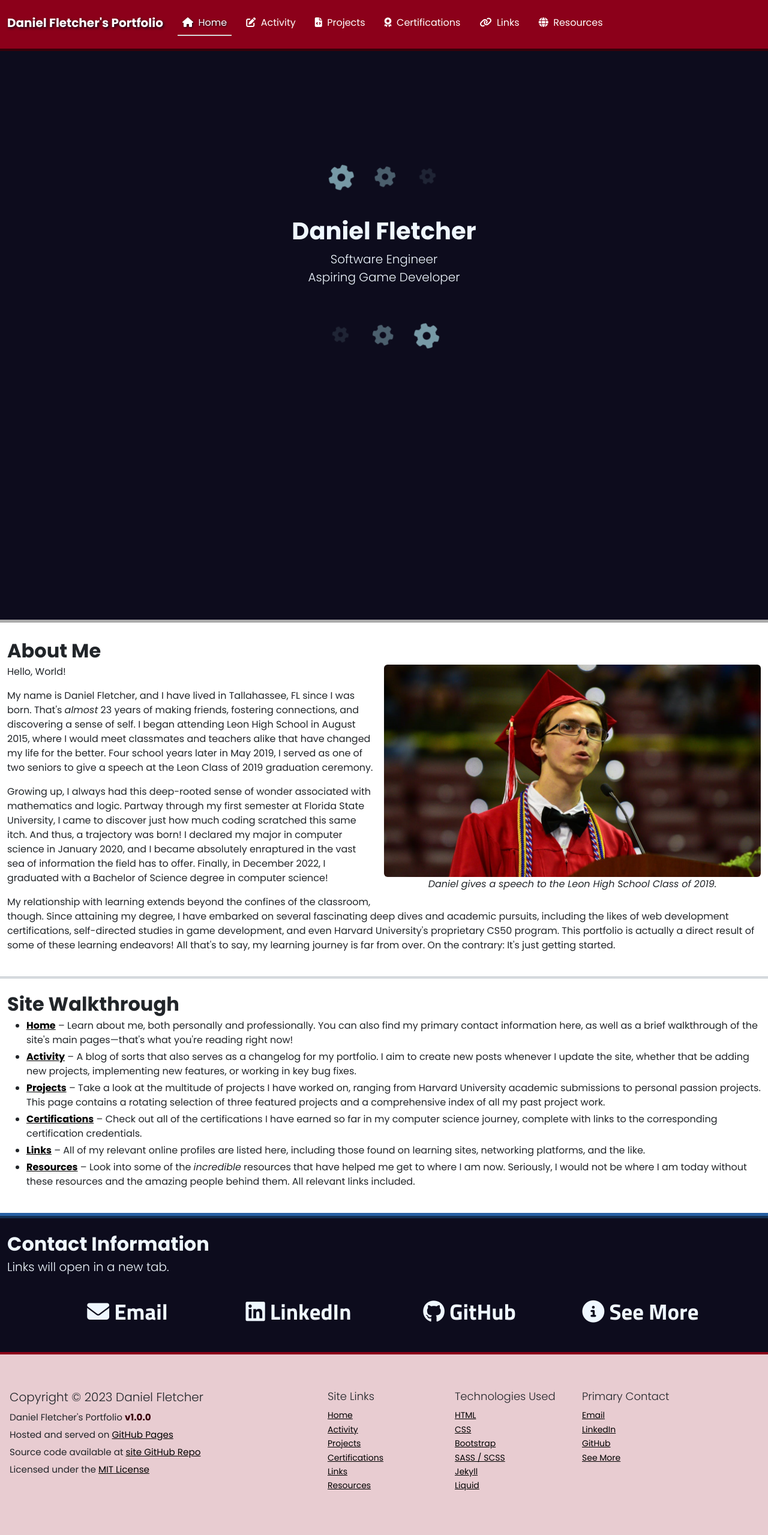
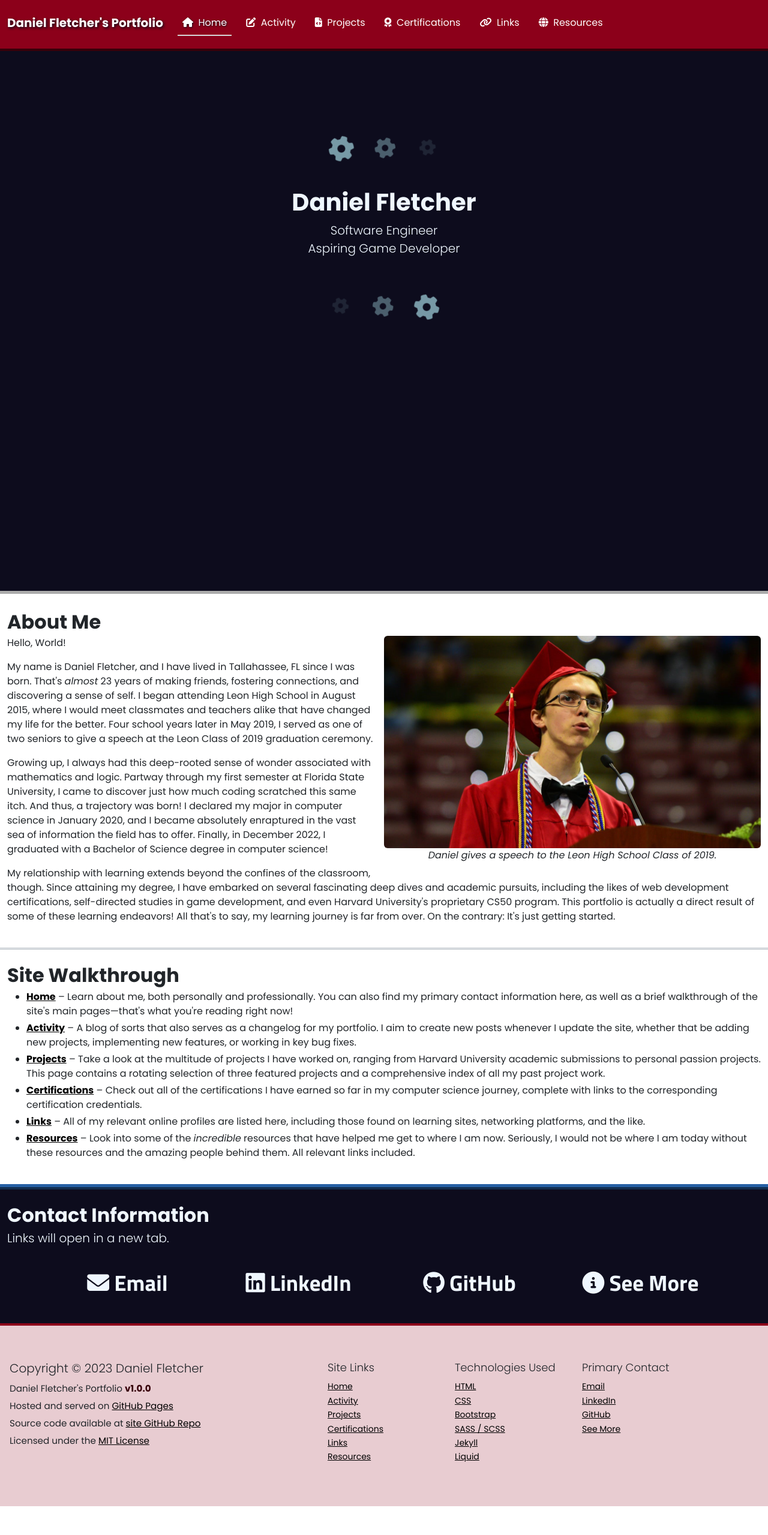
Before and after one commit to DanielTheFletch/portfolio, a Jekyll site: the page built from index.html, in a window 1280 px wide. Shown: the whole page at 60% size. Built offline with Jekyll 4.4.1, drawn with Linux system fonts in a browser that asks for light colours; after the commit the page ends 2511 px from its top, so only the background shows below that.

Commit message:
Adjust hero margins and padding

```diff
--- a/index.html
+++ b/index.html
@@ -4,7 +4,7 @@ title: Daniel Fletcher's Portfolio
 
 <!-- Hero -->
 <section class="container-fluid bg-dark fg-light page-heading mx-0 px-0 py-0" id="hero-landing-page">
-  <div class="d-flex flex-column justify-content-start align-items-center mt-5 pt-5 min-vh-100 mh-100 w-100">
+  <div class="d-flex flex-column justify-content-start align-items-center pt-0 pt-md-3 pt-lg-5 min-vh-100 mh-100 w-100">
     <div class="container d-flex justify-content-center align-items-center my-5 pt-5">
       <span class="hero-flair-gear-1 fs-4 mx-4"><i class="fa-solid fa-gear"></i></span>
       <span class="hero-flair-gear-2 fs-4 mx-4"><i class="fa-solid fa-gear"></i></span>
```
